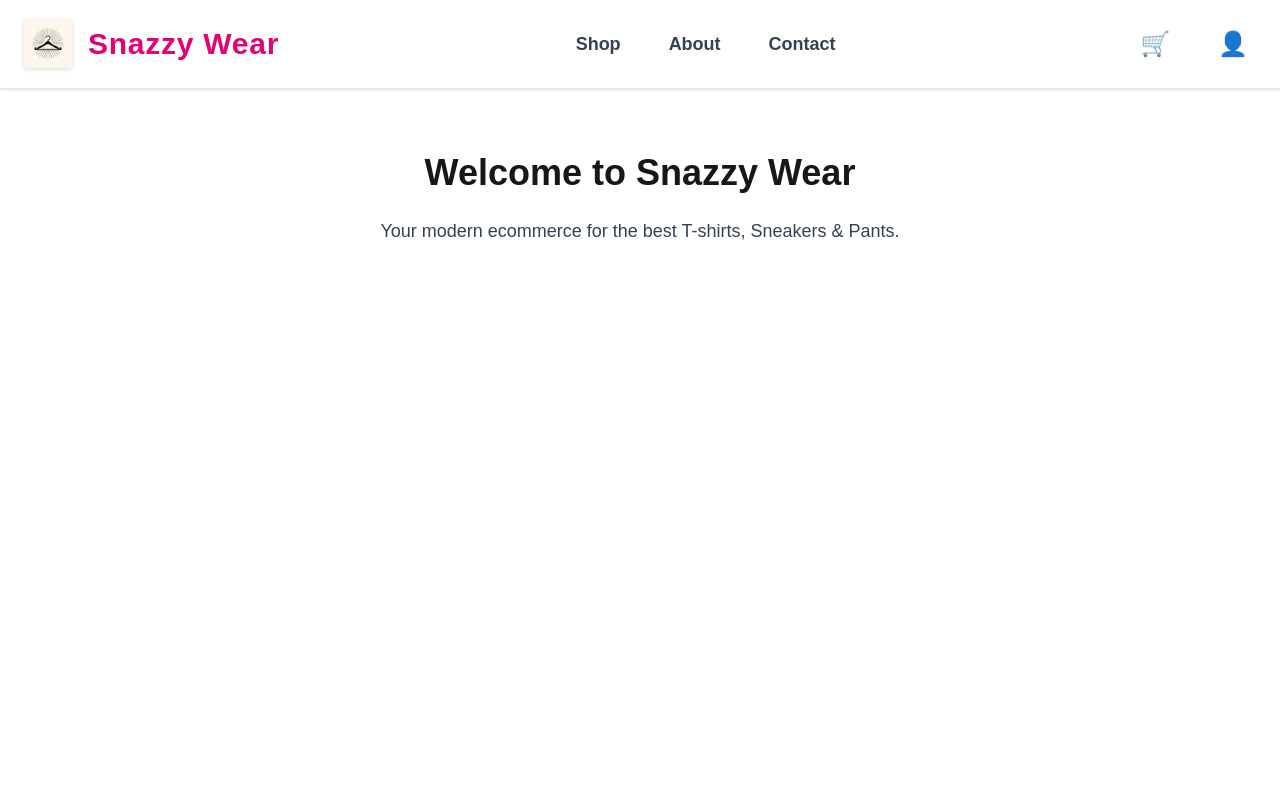
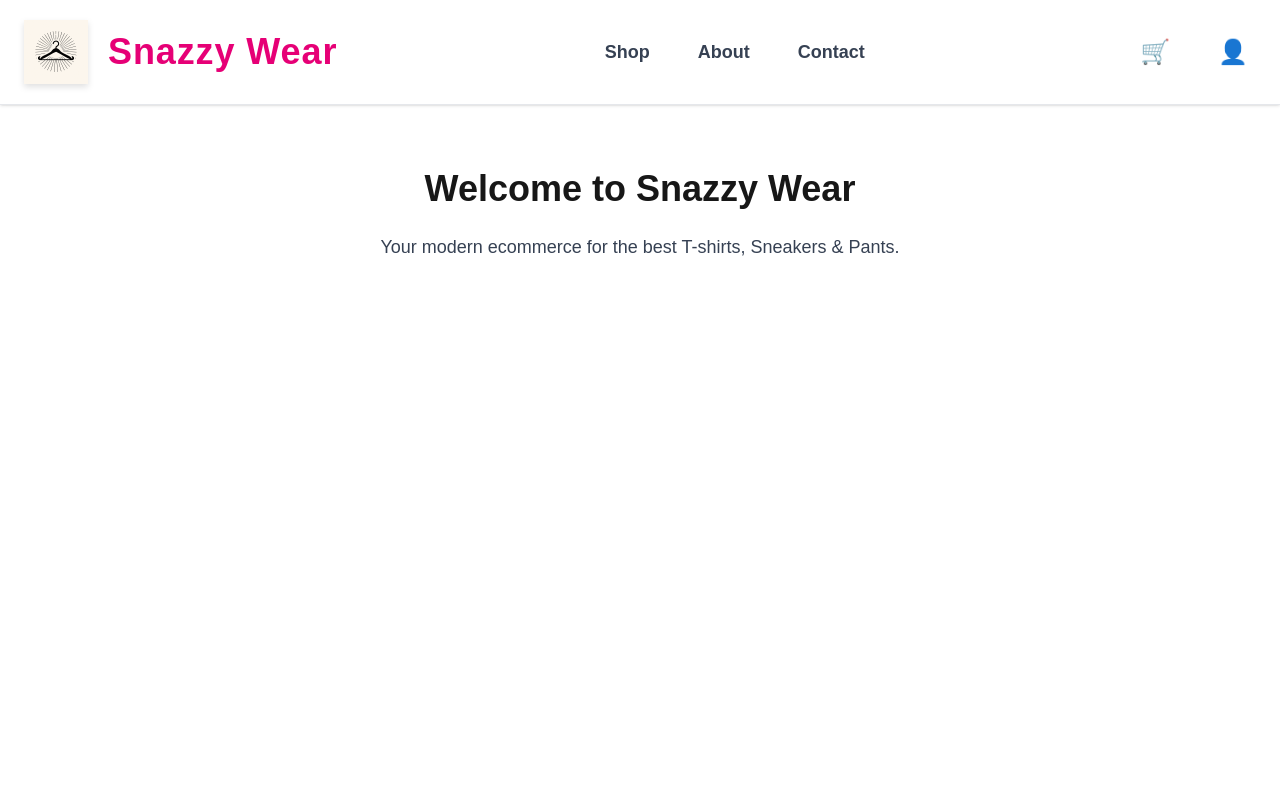
Before and after one commit to montasssar/EcommerceSnazzyWear, a Next.js app: page / in a window 1280 px wide. Shown: the top 800 px of the page. Built offline with nearby package versions, Linux system fonts and the light colour scheme; no server answers.

Commit message:
enhanced UI

```diff
--- a/components/Cart.tsx
+++ b/components/Cart.tsx
@@ -61,7 +61,7 @@ export function Cart({ onClose }: Props) {
         {cart.length === 0 ? (
           <div className="empty-cart text-center mt-20">
             <AiOutlineShopping size={120} className="mx-auto text-gray-400" />
-            <h3 className="text-xl mt-4">Your shopping bag is empty</h3>
+            <h3 className="text-xl mt-4">Look fabulous — fill your cart now!</h3>
             <Link href="/">
               <button onClick={onClose} className="mt-6 bg-black text-white px-4 py-2 rounded">
                 Continue Shopping
--- a/components/layout/Navbar.tsx
+++ b/components/layout/Navbar.tsx
@@ -16,21 +16,21 @@ export default function Navbar() {
     <>
       <nav className="bg-white shadow sticky top-0 z-50 border-b border-gray-200">
         <div className="max-w-7xl mx-auto px-6 py-5 flex justify-between items-center">
-          {/* Logo and Title with smooth animation */}
+          {/* Logo and Title with bigger size and shining animation */}
           <Link
             href="/"
-            className="flex items-center space-x-4 group transition-transform duration-300 ease-in-out hover:scale-105 focus:scale-105 focus:outline-none"
+            className="flex items-center space-x-5 group transition-transform duration-300 ease-in-out hover:scale-110 focus:scale-110 focus:outline-none"
             aria-label="Snazzy Wear Home"
           >
             <Image
               src="/logo.png"
               alt="Snazzy Wear Logo"
-              width={48}
-              height={48}
-              className="object-contain drop-shadow-sm group-hover:drop-shadow-md transition-shadow duration-300 ease-in-out"
+              width={64}
+              height={64}
+              className="object-contain drop-shadow-md group-hover:drop-shadow-[0_0_15px_rgba(219,39,119,0.7)] transition-shadow duration-500 ease-in-out"
               priority
             />
-            <span className="text-3xl font-extrabold text-pink-600 tracking-wide select-none group-hover:text-pink-700 transition-colors duration-300 ease-in-out">
+            <span className="text-4xl font-extrabold text-pink-600 tracking-wide select-none group-hover:text-pink-700 transition-colors duration-500 ease-in-out">
               Snazzy Wear
             </span>
           </Link>
```
Also changed, not shown: 1 other file (tests, documents, lock files or other folders).
